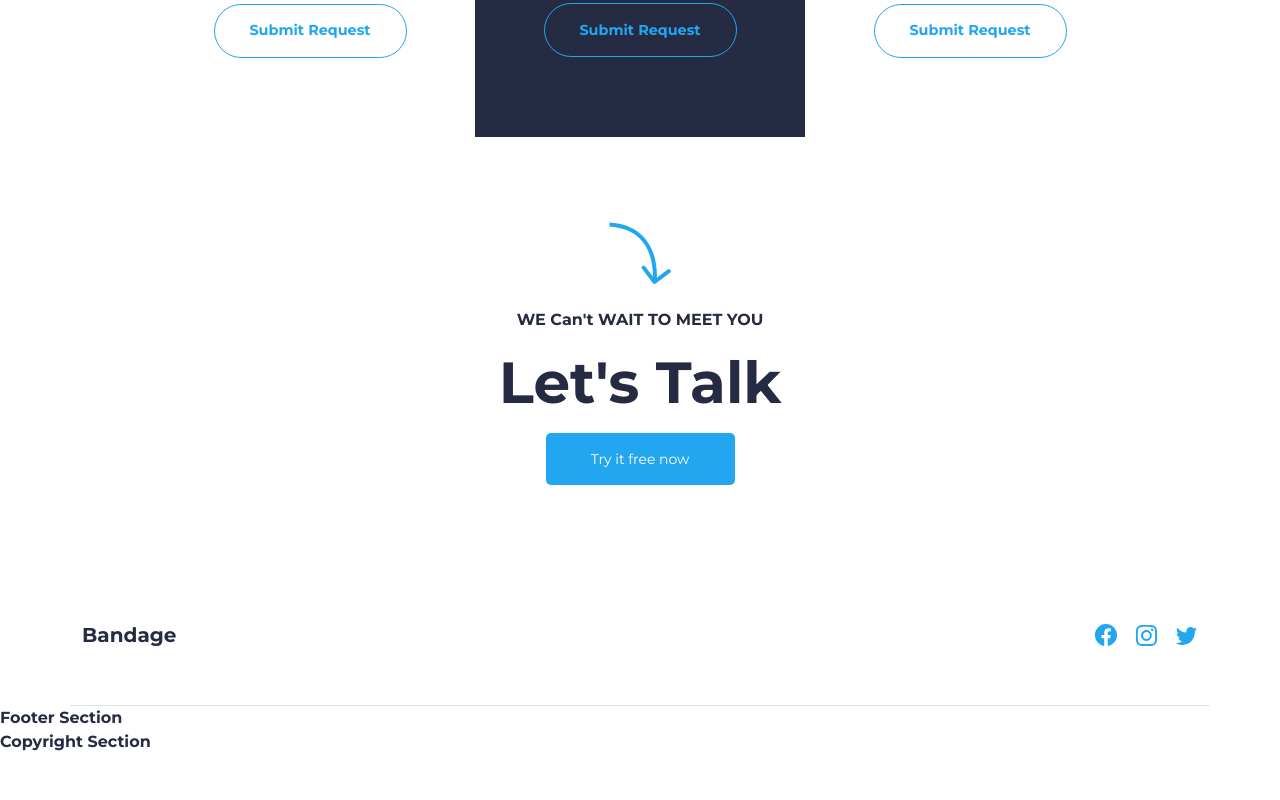
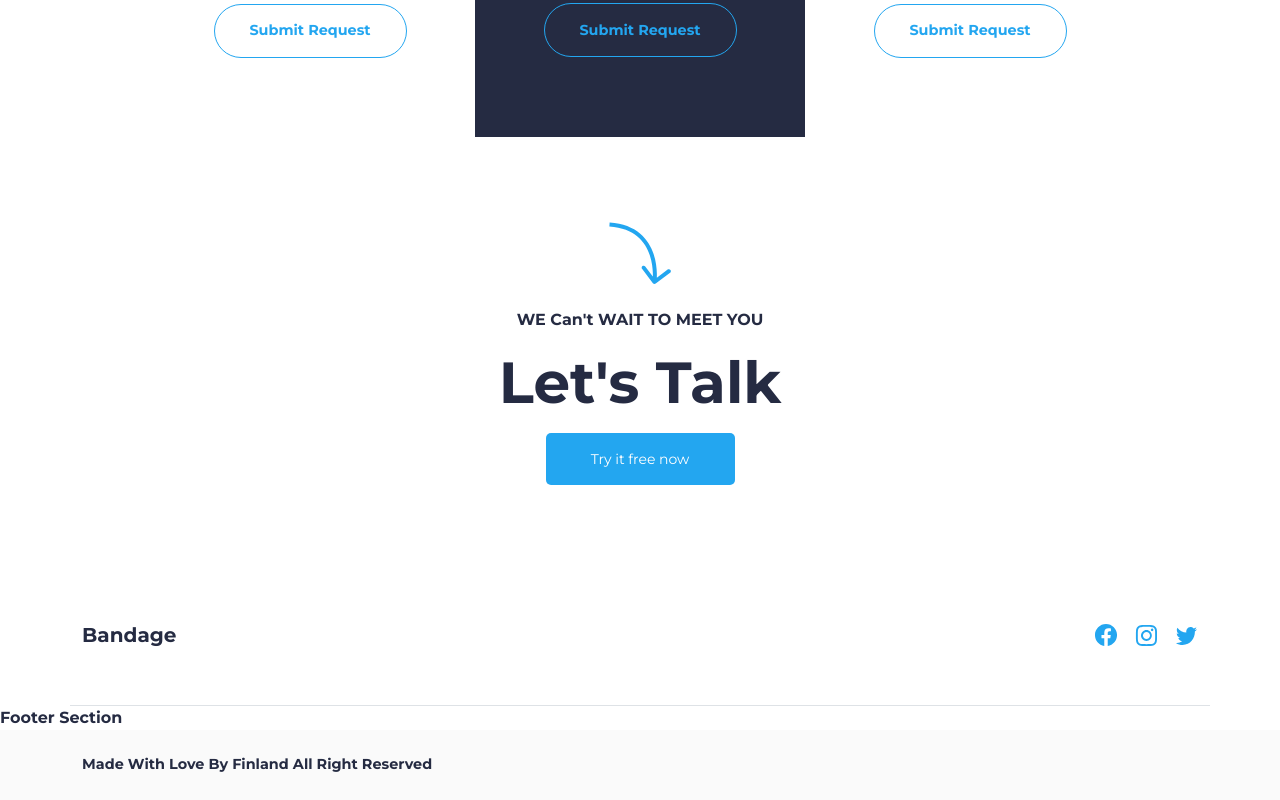
Before and after one commit to aleksi-svaridze/bandage, a React (Create React App) app: page / in a window 1280 px wide. Shown: the part 1382-2182 px from the top of the page. Before the commit the page ends 2136 px from the top, so only its background shows below. Built offline with nearby package versions, Linux system fonts and the light colour scheme.

Commit message:
Finished: Copyright section

```diff
--- a/src/App.js
+++ b/src/App.js
@@ -12,9 +12,7 @@ function App() {
       <Navbar />
       <Hero />
       <Contact />
-      <div className='socials pt-80'>
-        <Socials />
-      </div>
+      <Socials />
       <Divider />
       <Footer />
       <Copyright />
--- a/src/components/Copyright.js
+++ b/src/components/Copyright.js
@@ -1,9 +1,9 @@
-
-
 const Copyright = () => {
     return (
-        <div>
-            Copyright Section
+        <div className='bg-white-dark'>
+            <div className="container">
+                <p className="text-capitalize fs-14 m-0 py-4">Made With Love By Finland All Right Reserved</p>
+            </div>
         </div>
     )
 }
--- a/src/components/Socials.js
+++ b/src/components/Socials.js
@@ -4,6 +4,7 @@ import TwitterBlue from '../icons/twitter-lightblue.svg';
 
 const Socials = () => {
     return (
+        <div className='socials pt-80'>
             <div className='container d-flex justify-content-between align-items-center my-55'>
                 <p className='text-capitalize fs-5 m-0'>bandage</p>
                 <div className='d-flex column-gap-3 align-items-center'>
@@ -20,6 +21,7 @@ const Socials = () => {
                     </a>
                 </div>
             </div>
+        </div>
     )
 }
 
--- a/src/styles/css/main.css
+++ b/src/styles/css/main.css
@@ -17,6 +17,10 @@ body {
   color: #737373 !important;
 }
 
+.text-white-dark {
+  color: #FAFAFA !important;
+}
+
 .bg-blue-dark {
   background-color: #252B42 !important;
 }
@@ -27,6 +31,10 @@ body {
 
 .bg-gray {
   background-color: #737373 !important;
+}
+
+.bg-white-dark {
+  background-color: #FAFAFA !important;
 }
 
 .ms-115 {
--- a/src/styles/scss/partials/_vars.scss
+++ b/src/styles/scss/partials/_vars.scss
@@ -2,3 +2,4 @@ $color-blue-dark:#252B42;
 $color-blue-light: #23A6F0;
 $color-gray: #737373;
 $color-gray-light:#E6E6E6;
+$color-white-dark:#FAFAFA;
--- a/src/styles/scss/partials/utilities/_colours.scss
+++ b/src/styles/scss/partials/utilities/_colours.scss
@@ -6,6 +6,9 @@
 }
 .text-gray {
     color: $color-gray !important;
+}
+.text-white-dark {
+    color: $color-white-dark !important;
 }
 
 
@@ -19,3 +22,6 @@
 .bg-gray {
     background-color: $color-gray !important;
 }
+.bg-white-dark {
+    background-color: $color-white-dark !important;
+}
```
Also changed, not shown: 1 other file (tests, documents, lock files or other folders).
